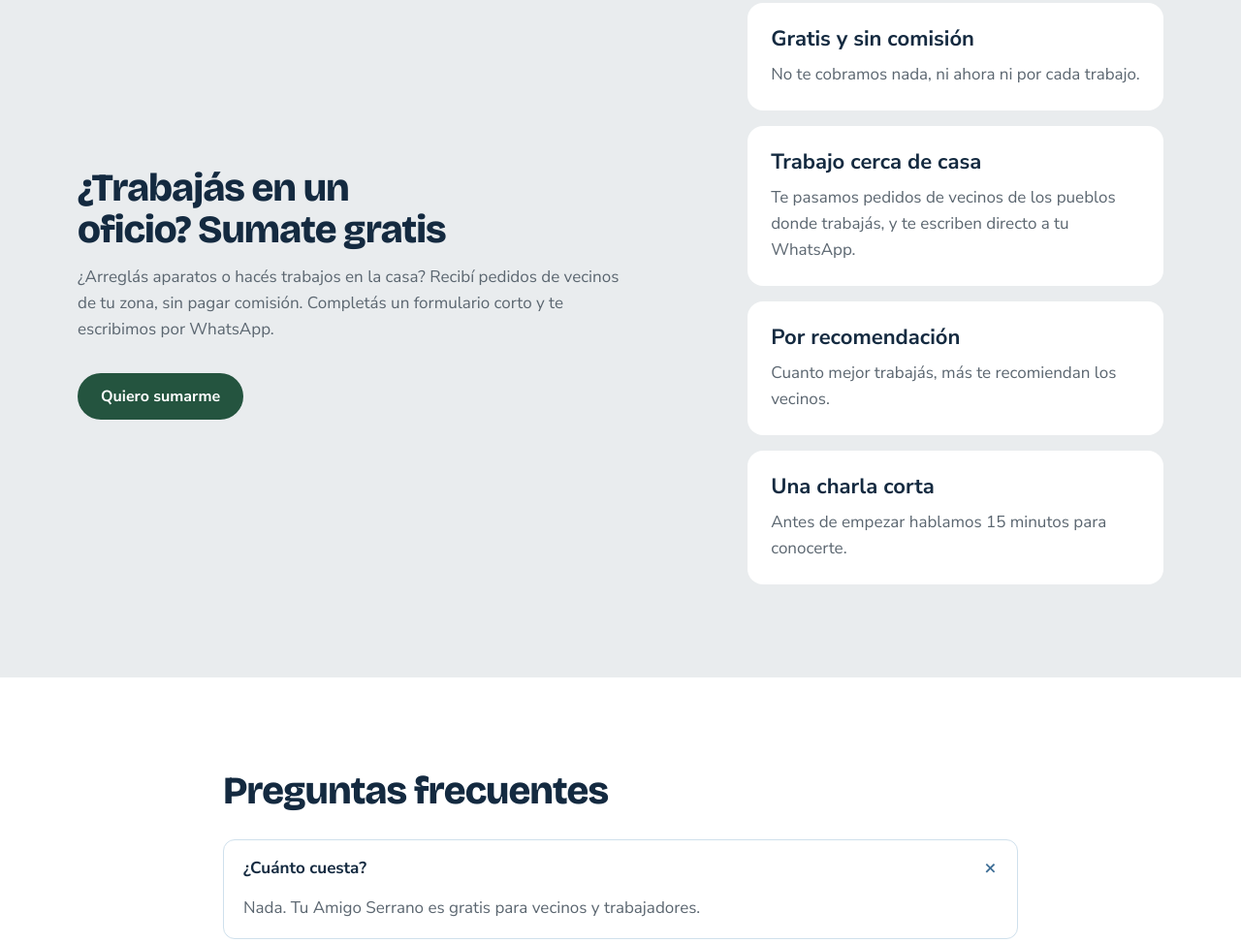
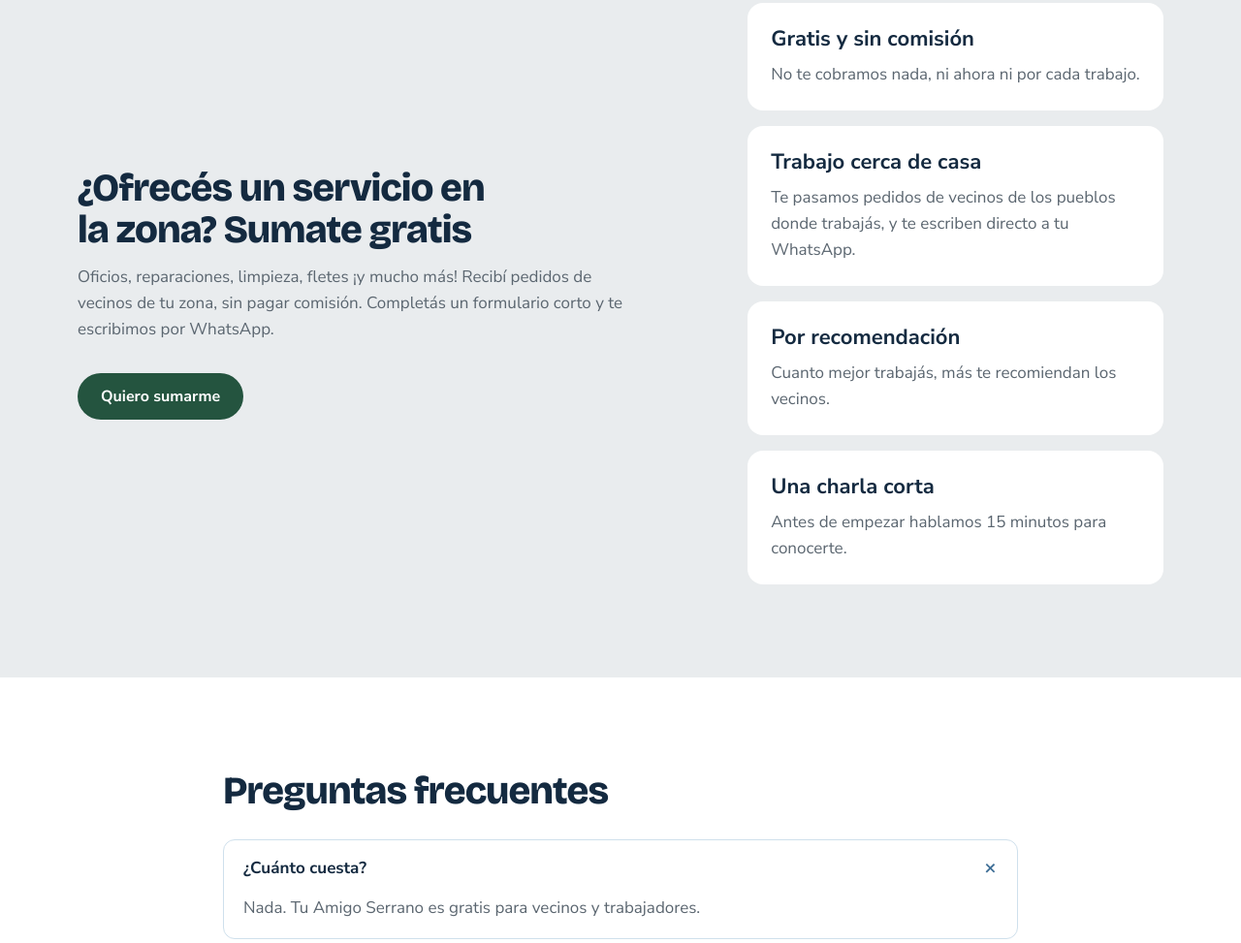
Before and after one commit to Juanigna11/TuAmigoSerrano-, a plain HTML site: page index.html in a window 1280 px wide. Shown: the part 3534-4507 px from the top of the page at 97% size. Drawn offline with nearby package versions, Linux system fonts and the light colour scheme; no server answers.

Commit message:
Sumate: "¿Ofrecés un servicio en la zona?" en vez de "¿Trabajás en un oficio?"
Co-Authored-By: Claude Opus 5.5 <noreply@anthropic.com>
Claude-Session: https://claude.ai/code/session_01LDNeVLGskCdB8r3Rc6quP4

```diff
--- a/index.html
+++ b/index.html
@@ -381,8 +381,8 @@
       <div class="contenedor">
         <div class="alta alta--acceso">
           <div class="alta__principal">
-            <h2 id="titulo-trabajadores">¿Trabajás en un oficio? Sumate gratis</h2>
-            <p class="alta__bajada">¿Arreglás aparatos o hacés trabajos en la casa? Recibí pedidos de vecinos de tu zona, sin pagar comisión. Completás un formulario corto y te escribimos por WhatsApp.</p>
+            <h2 id="titulo-trabajadores">¿Ofrecés un servicio en la zona? Sumate gratis</h2>
+            <p class="alta__bajada">Oficios, reparaciones, limpieza, fletes ¡y mucho más! Recibí pedidos de vecinos de tu zona, sin pagar comisión. Completás un formulario corto y te escribimos por WhatsApp.</p>
             <a class="boton boton--principal" href="sumate.html">Quiero sumarme</a>
           </div>
 
```
Also changed, not shown: sumate.html (+3 -3 lines).
